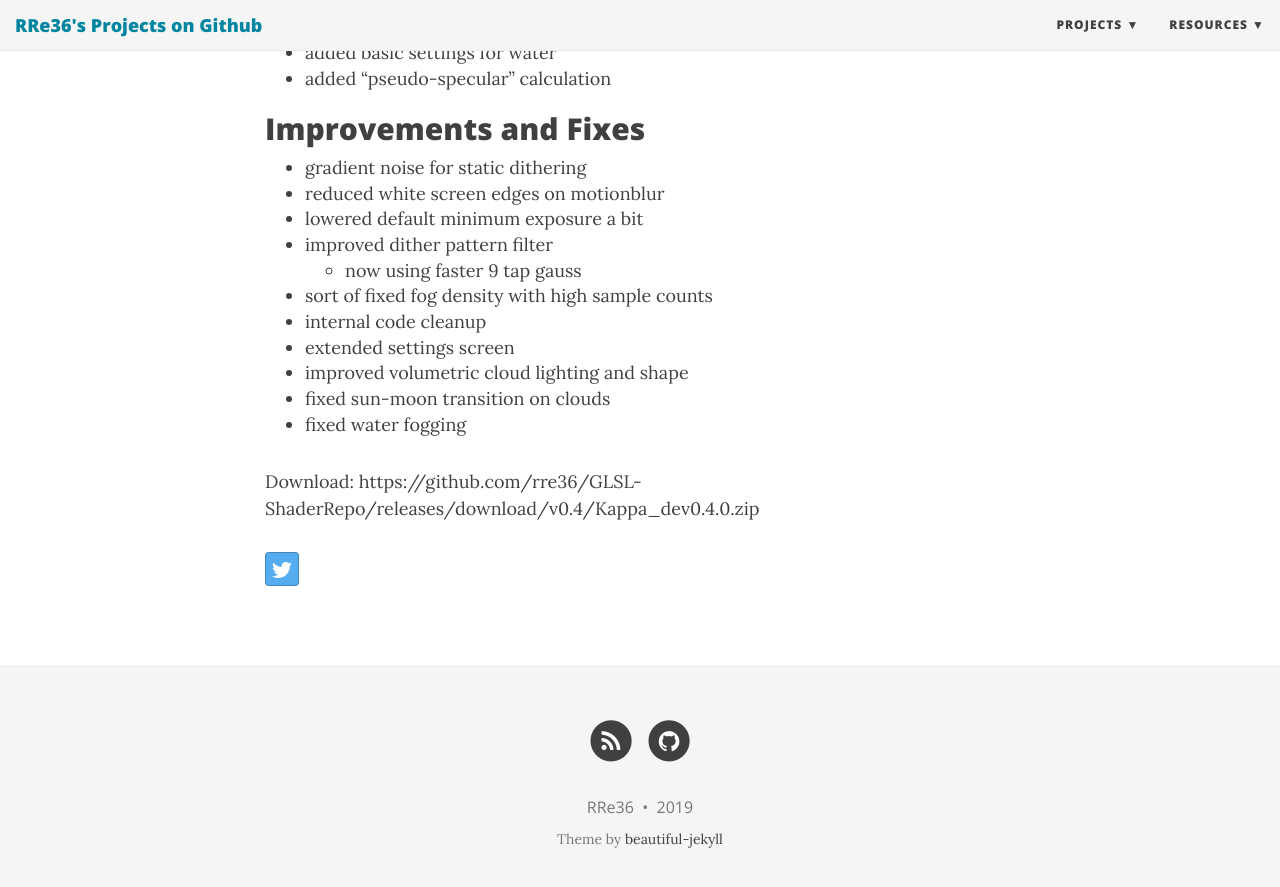
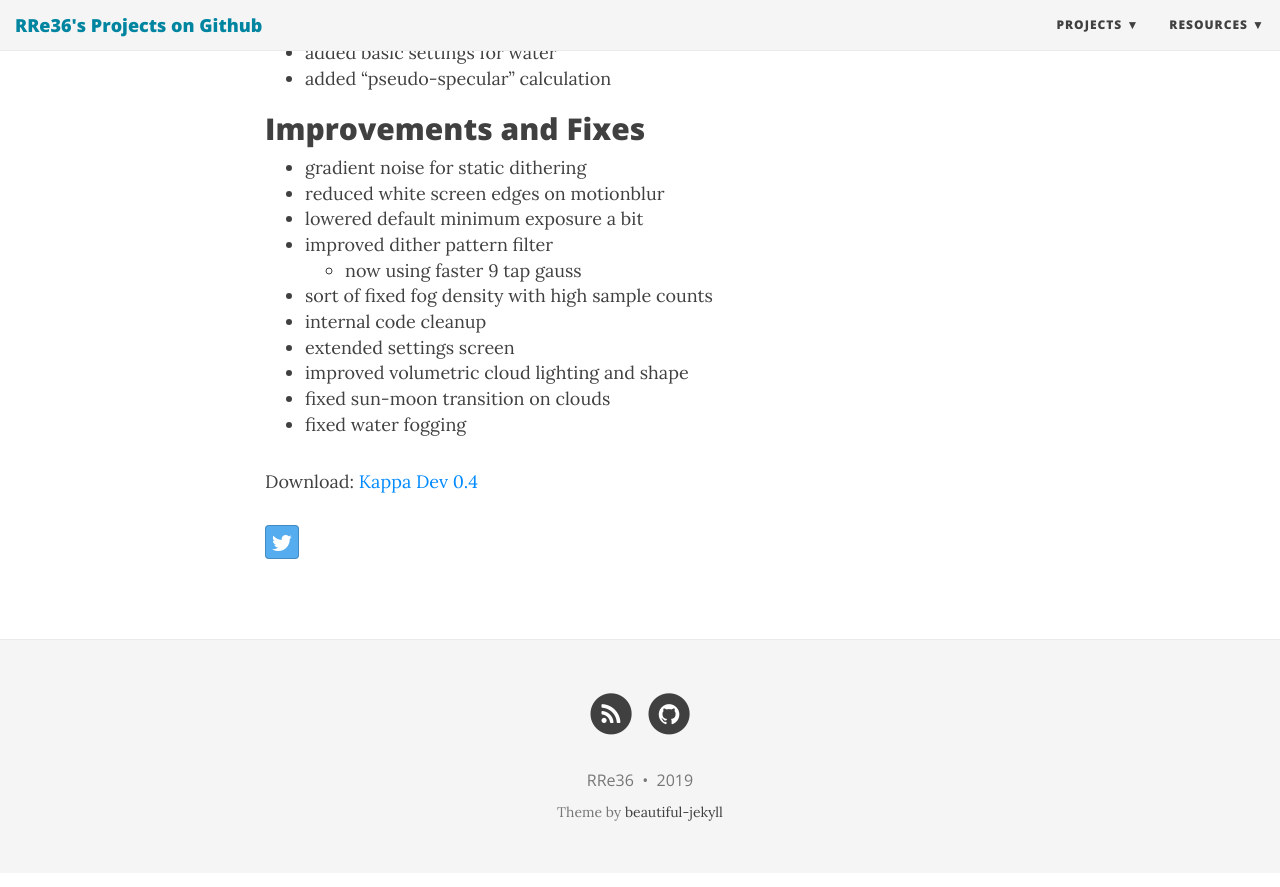
Before and after one commit to rre36/rre36.github.io, a Jekyll site: the page built from _posts/2019-01-28-kappa_dev0.4.md, in a window 1280 px wide and 900 px high, scrolled down 601 px. Shown: the top 887 px of the window. Built offline with Jekyll 4.4.1, drawn with Linux system fonts in a browser that asks for light colours; nearby versions of some CDN libraries.

Commit message:
Update 2019-01-28-kappa_dev0.4.md

```diff
--- a/_posts/2019-01-28-kappa_dev0.4.md
+++ b/_posts/2019-01-28-kappa_dev0.4.md
@@ -34,4 +34,4 @@ comments: false
 * fixed sun-moon transition on clouds
 * fixed water fogging
 
-Download: https://github.com/rre36/GLSL-ShaderRepo/releases/download/v0.4/Kappa_dev0.4.0.zip
+Download: [Kappa Dev 0.4](https://github.com/rre36/GLSL-ShaderRepo/releases/download/v0.4/Kappa_dev0.4.0.zip)
```
